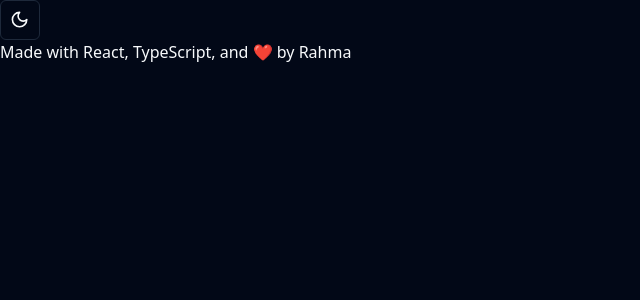
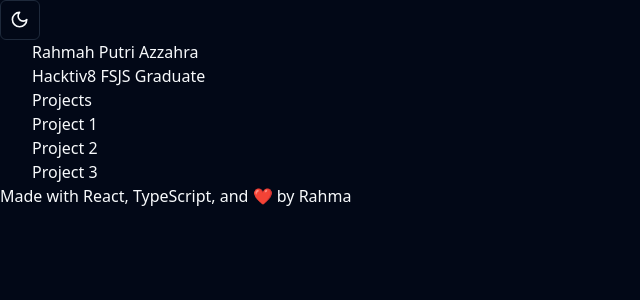
Before and after one commit to rahmaptr/Portfolio, a React (Vite) app in the folder Portofolio/: page / in a window 1280 px wide. Shown: the top 300 px of the page, without its empty margins (0-640 px from the left). Built offline with nearby package versions, Linux system fonts and the light colour scheme.

Commit message:
feat: add home page

```diff
--- a/Portofolio/src/App.tsx
+++ b/Portofolio/src/App.tsx
@@ -2,8 +2,9 @@ import { createBrowserRouter, RouterProvider } from "react-router-dom";
 import { ThemeProvider } from "@/components/theme-provider"
 import Root from "./routes/root";
 import ErrorPage from "./error-page";
+import Home from "./routes/home";
 
-const BrowserRouter = createBrowserRouter([{ path: "/", element: <Root />, errorElement: <ErrorPage />}])
+const BrowserRouter = createBrowserRouter([{ element: <Root />, errorElement: <ErrorPage />, children: [{ path: "/", element: <Home/> }] }])
 
 function App() {
   return (
--- a/Portofolio/src/error-page.tsx
+++ b/Portofolio/src/error-page.tsx
@@ -1,5 +1,5 @@
 import { ErrorResponse, useRouteError } from "react-router-dom";
-import Footer from "./components/Footer";
+import Footer from "./components/footer";
 import { ModeToggle } from "./components/mode-toggle";
 
 function ErrorPage() {
--- /dev/null
+++ b/Portofolio/src/routes/home.tsx
@@ -0,0 +1,20 @@
+function Home() {
+  return (
+    <div className='container'>
+      <h1>Rahmah Putri Azzahra</h1>
+      <h2>Hacktiv8 FSJS Graduate</h2>
+
+      <div>
+        <h3>Projects</h3>
+        <ul>
+          <li>Project 1</li>
+          <li>Project 2</li>
+          <li>Project 3</li>
+        </ul>
+      </div>
+    </div>
+
+  )
+}
+
+export default Home;
--- a/Portofolio/src/routes/root.tsx
+++ b/Portofolio/src/routes/root.tsx
@@ -1,4 +1,4 @@
-import Footer from "@/components/Footer";
+import Footer from "@/components/footer";
 import { ModeToggle } from "@/components/mode-toggle";
 import { Outlet } from "react-router-dom";
 
```
